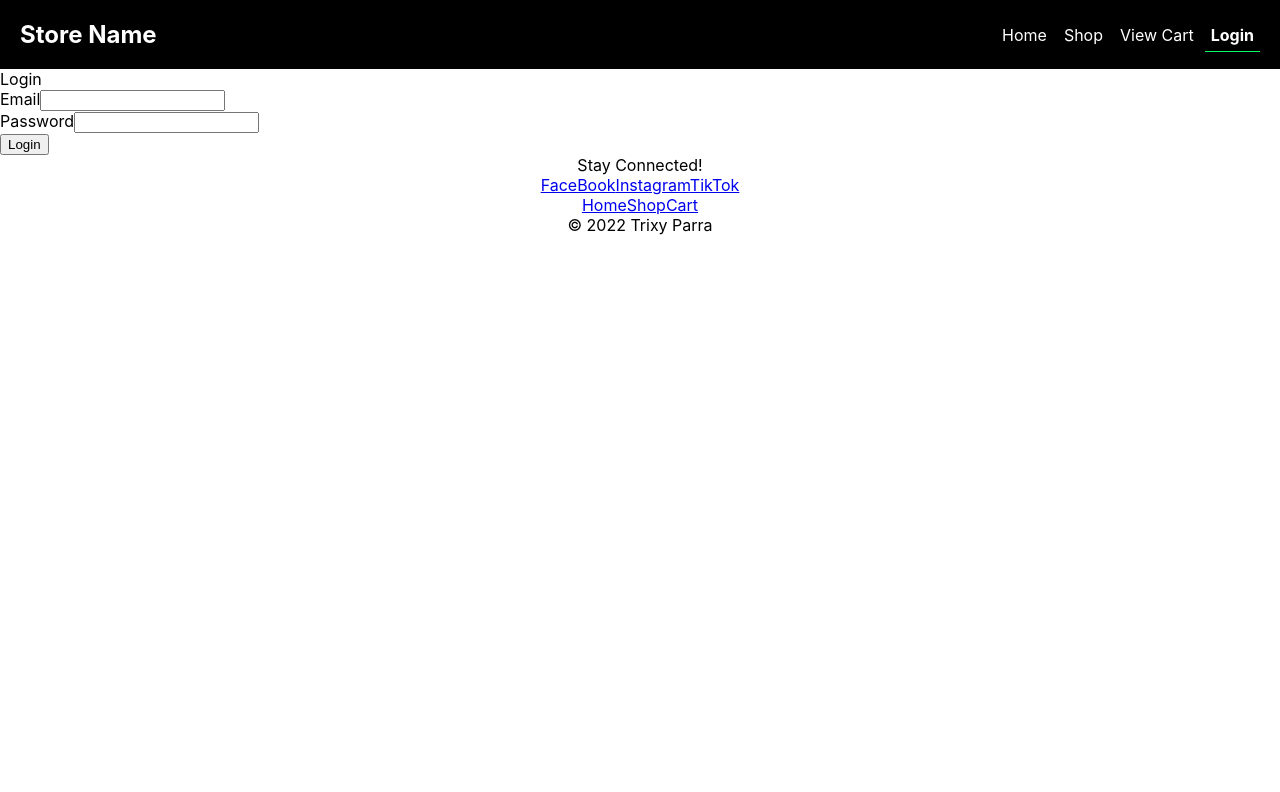
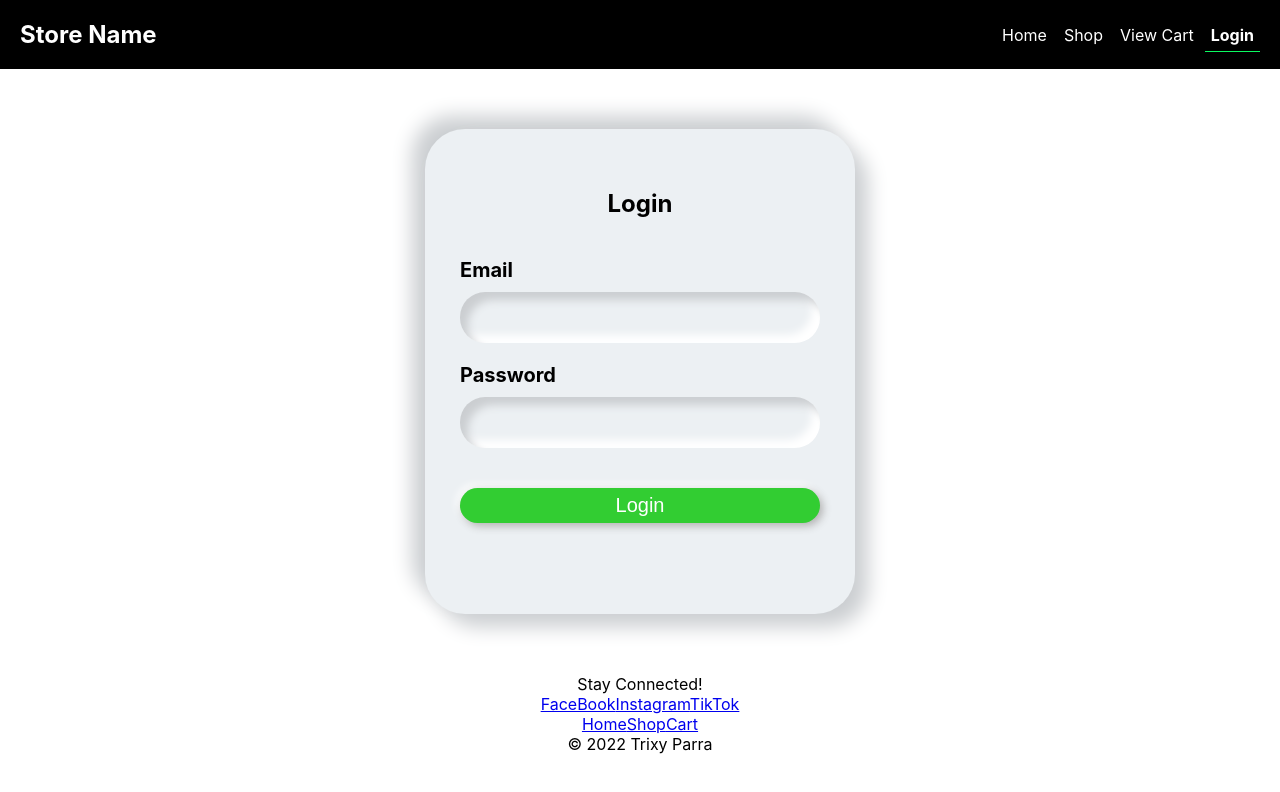
Before and after one commit to TrixyParra/ecommerce-app, a React (Create React App) app: page /login in a window 1280 px wide. Shown: the top 792 px of the page. Built offline with nearby package versions, Linux system fonts and the light colour scheme.

Commit message:
Login.js - placed all of the jsx content inside a div with a className of Login. LabelTextInput.js - added a class to the label and input. App.css - styled the Login page/form.

```diff
--- a/src/App.css
+++ b/src/App.css
@@ -103,16 +103,15 @@
   background-repeat: no-repeat;
   margin: auto;
 }
+/* End of Header */
 
+/* Product Details Display */
 .Products-List {
   display: flex;
   justify-content: center;
   flex-wrap: wrap;
 }
-/* End of Shop Page */
 
-
-/* Product Details Display */
 .Product-Preview {
   height: auto;
   width: 200px;
@@ -148,3 +147,66 @@
   padding: 50px;
 }
 /* End of Product Details Display */
+/* End of Shop Page */
+
+
+/* Login Page */
+.Login {
+  width: 430px;
+  height: 485px;
+  padding: 60px 35px 35px 35px;
+  border-radius: 40px;
+  background-color: #ecf0f3;
+  box-shadow: 13px 13px 20px #cbced1, -13px -13px 20px #cbced1;
+  margin: auto;
+  margin-top: 60px;
+  margin-bottom: 60px;
+}
+
+.Login h2 {
+  text-align: center;
+  margin-bottom: 40px;
+}
+
+.Login-Labels {
+  font-size: 20px;
+  font-weight: bold;
+}
+
+.Login-Inputs {
+  width: 100%;
+  background: none;
+  outline: none;
+  border: none;
+  border-radius: 25px;
+  font-size: 18px;
+  padding: 15px 50px;
+  box-shadow: inset 8px 8px 8px #cbced1, inset -8px -8px 8px #fff;
+  margin-top: 10px;
+  margin-bottom: 20px;
+}
+
+.Login-Button {
+  height: 35px;
+  width: 100%;
+  border-radius: 25px;
+  border: none;
+  font-size: 20px;
+  background-color: limegreen;
+  color: white;
+  margin-top: 20px;
+  box-shadow: 3px 3px 8px #b1b1b1, -3px -3px 8px #fff;
+  cursor: pointer;
+}
+
+.Login-Button:hover {
+  background-color: rgb(40, 241, 40);
+}
+
+.Login-ErrorMessage {
+  text-align: center;
+  font-weight: bold;
+  margin-top: 20px;
+  margin-bottom: 10px;
+}
+/* End of Login Page */
--- a/src/components/LabelTextInput.js
+++ b/src/components/LabelTextInput.js
@@ -1,13 +1,15 @@
 export default function LabelTextInput({ name, value, setValue, inputType }) {
     return (
         <div className="Form-InputWrapper">
-            <label htmlFor={name}>{name}</label>
+            <label htmlFor={name} className="Login-Labels">{name}</label>
+            <br></br>
             <input
                 name={name}
                 type={inputType || "text"}
                 value={value}
                 onChange={(e) => setValue(e.target.value)}
                 autoComplete="off"
+                className="Login-Inputs"
             />
         </div>
     );
--- a/src/components/Login.js
+++ b/src/components/Login.js
@@ -34,7 +34,8 @@ export default function Login() {
 
     return (
         <>
-            <div>Login</div>
+            <div className="Login">
+                <h2>Login</h2>
                 <form onSubmit={handleSubmit}>
                     <LabelTextInput
                         name="Email"
@@ -47,9 +48,10 @@ export default function Login() {
                         setValue={setPassword}
                         inputType="password"
                     />
-                <button type="submit">Login</button>
+                    <button type="submit" className="Login-Button">Login</button>
                 </form>
-            { showLoginError && <div>User Not Found</div> }
+                { showLoginError && <div className="Login-ErrorMessage">User Not Found</div> }
+            </div>
         </>
     );
 }
```
Lines whose indentation alone changed are shown as unchanged.
